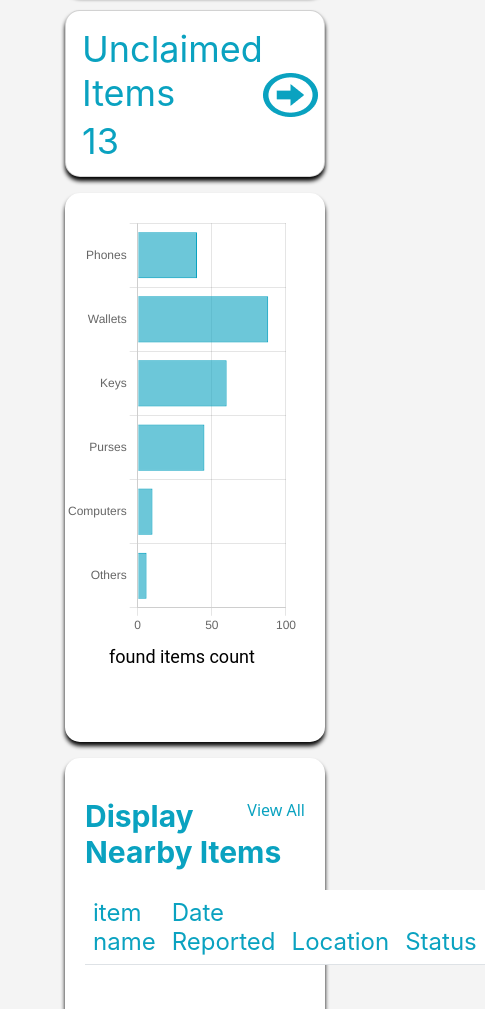
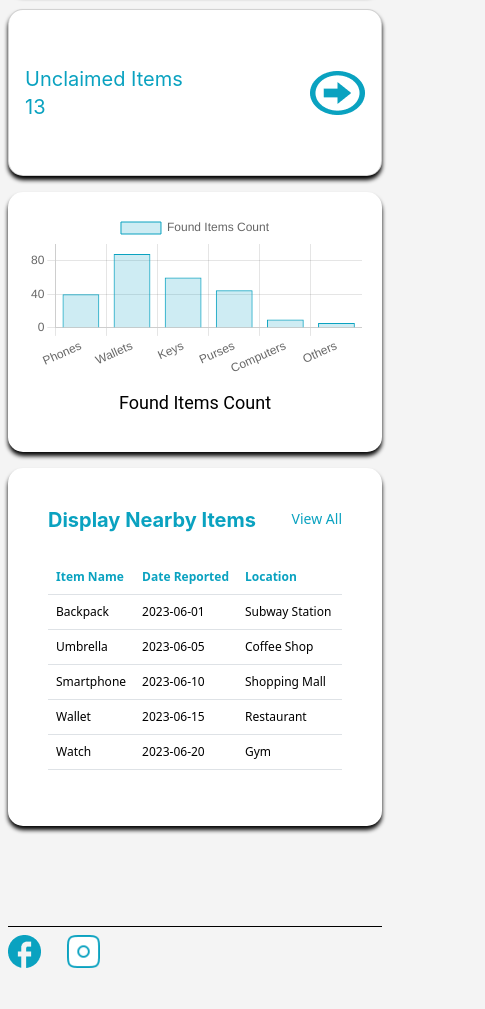
Before and after one commit to MohamedHnef/Lost-And-Found-Project, a plain HTML site: page index.html in a window 390 px wide. Shown: the part 740-1749 px from the top of the page, 485 px wide, since content can reach past the window. Drawn offline with nearby package versions, Linux system fonts and the light colour scheme.

Commit message:
Adjusted responsive design for better display on smaller screens - Changed units to relative units and add media queries - Populated the table with data from JSON file

```diff
--- a/css/style.css
+++ b/css/style.css
@@ -5,16 +5,47 @@
 }
 body {
     background-color: #f4f4f4;
+    display: flex;
+    flex-direction: column;
+    min-height: 100vh;
+    font-size: 16px;
 }
 nav {
-    height: 121px;
+    height: 7.5rem;
+}
+.wrapper {
+    margin: 0 4rem;
+    flex: 1;
+    display: flex;
+    flex-direction: column;
+}
+.main-content {
+    flex: 1;
+}
+.footer {
+    height: 5rem;
+    background-color: #f4f4f4;
+    border-top: 1px solid #000;
+    display: flex;
+    padding-top: 1.625rem;
+    margin-top: 5.25rem;
+}
+.footer-icons {
+    display: flex;
+    gap: 1.625rem;
+}
+.footer-icon {
+    width: 2.0625rem;
+    height: 2.0625rem;
 }
 .navbar .nav-link {
-    font-size: 24px;
+    font-size: 1.5rem;
     color: #0AA2C0;
+    display: flex;
+    align-items: center;
+    height: 100%;
 }
 .navbar .nav-link:hover {
-    font-size: 24px;
     color: #0AA2C0;
 }
 .navbar .nav-link.activee {
@@ -22,39 +53,39 @@ nav {
     color: #0AA2C0;
 }
 .logo {
-    height: 90px;
-    margin-left: 65px;
+    height: 5.625rem;
+    margin-left: 4rem;
 }
 .navbar .navbar-brand {
     color: #0AA2C0;
-    font-size: 24px;
+    font-size: 1.5rem;
     font-weight: bold;
+    align-items: center;
 }
 .navbar .navbar-brand:hover {
     color: #0AA2C0;
 }
 .navbar ul li {
-    padding-right: 40px;
+    padding-right: 2.5rem;
 }
 .profile-dropdown .profile-img {
-    width: 50px;
-    height: 50px;
+    width: 5.125rem;
+    height: 5.5rem;
 }
 .profile-dropdown .profile-info {
     display: flex;
     flex-direction: column;
+    margin-top: 0.625rem;
+    font-size: 1.5rem;
 }
 .profile-dropdown .text-muted {
-    font-size: 12px;
+    font-size: 0.75rem;
     opacity: 0.6;
-}
-.wrapper {
-    margin: 0 65px;
 }
 .breadcrumb {
     height: auto;
     margin: 0;
-    margin-bottom: 26px;
+    margin-bottom: 1.625rem;
 }
 .breadcrumb a {
     text-decoration: none;
@@ -69,17 +100,16 @@ nav {
     color: #0AA2C0;
     text-align: center;
     font-family: "Fira Sans";
-    font-size: 24px;
-    font-style: normal;
+    font-size: 1.5rem;
     font-weight: 700;
-    line-height: 28px;
+    line-height: 1.75rem;
 }
 .custom-card {
     width: 100%;
-    height: 167px;
-    border-radius: 15px;
+    height: 10.4375rem;
+    border-radius: 0.9375rem;
     background: #FFF;
-    box-shadow: 0px 4px 4px 0px #000;
+    box-shadow: 0px 0.25rem 0.25rem 0px #000;
 }
 .custom-card .card-body {
     display: flex;
@@ -89,83 +119,136 @@ nav {
 .custom-card .card-title {
     color: #0AA2C0;
     font-family: Inter;
-    font-size: 36px;
-    font-style: normal;
+    font-size: 2.25rem;
     font-weight: 400;
     line-height: normal;
 }
 .custom-card .card-subtitle {
     color: #0AA2C0;
     font-family: Inter;
-    font-size: 36px;
-    font-style: normal;
+    font-size: 2.25rem;
     font-weight: 400;
     line-height: normal;
 }
 .arrow-icon {
-    width: 55px;
-    height: 44px;
+    width: 3.4375rem;
+    height: 2.75rem;
 }
 .chart-background, .data-background {
     width: 100%;
-    height: 549px;
+    height: auto;
     flex-shrink: 0;
-    border-radius: 15px;
+    border-radius: 0.9375rem;
     background: #FFF;
-    box-shadow: 0px 4px 4px 0px rgba(0, 0, 0, 0.98);
+    box-shadow: 0px 0.25rem 0.25rem 0px rgba(0, 0, 0, 0.98);
     display: flex;
     flex-direction: column;
     justify-content: start;
     align-items: flex-start;
-    padding-top: 20px; /* Ensure there's some top padding */
+    padding: 1.25rem;
+    box-sizing: border-box;
 }
 .chart-container {
     position: relative;
-    height: 80%;
-    width: 90%;
+    height: auto;
+    width: 100%;
+    max-width: 100%;
 }
-.chart-container p{
-    padding-top: 10px;
+.chart-container canvas {
+    max-width: 100%;
+    height: auto;
+}
+.chart-container p {
+    padding-top: 0.625rem;
     text-align: center;
     color: #000;
     font-family: Roboto;
-    font-size: 18px;
-    font-style: normal;
+    font-size: 1.125rem;
     font-weight: 400;
-    line-height: normal;
 }
 .data-container {
-    padding: 20px;
+    padding: 1.25rem;
     width: 100%;
     position: relative;
 }
-.data-container h3{
+.data-container h3 {
     color: #0AA2C0;
     font-family: Inter;
-    font-size: 30px;
-    font-style: normal;
+    font-size: 1.875rem;
     font-weight: 700;
-    line-height: normal;
 }
 .table {
     width: 100%;
-    margin-top: 20px;
+    margin-top: 1.25rem;
 }
-.table th{
+.table-responsive {
+    overflow-x: auto;
+}
+.table th, .table td {
+    white-space: nowrap;
+    text-overflow: ellipsis;
+    overflow: hidden;
+}
+.table th {
+    font-size: 1rem;
     color: #0AA2C0;
-    font-family: Inter;
-    font-size: 24px;
-    font-style: normal;
-    font-weight: 400;
-    line-height: normal;
+
+}
+.table td {
+    font-size: 0.875rem;
 }
 .view-all-link {
     position: absolute;
-    top: 20px;
-    right: 20px;
+    top: 1.25rem; /* 20px */
+    right: 1.25rem; /* 20px */
     color: #0AA2C0;
     text-decoration: none;
 }
 .view-all-link:hover {
     text-decoration: underline;
 }
+@media (max-width: 1200px) {
+    .custom-card .card-title,
+    .custom-card .card-subtitle {
+        font-size: 2rem; /* 32px */
+    }
+    .chart-background, .data-background {
+        height: auto;
+    }
+    .wrapper {
+        margin: 0 2rem; /* 32px */
+    }
+}
+@media (max-width: 768px) {
+    .custom-card .card-title,
+    .custom-card .card-subtitle {
+        font-size: 1.5rem;
+    }
+    .wrapper {
+        margin: 0 1rem;
+    }
+    .footer {
+        padding-top: 1rem;
+    }
+    .table th, .table td {
+        font-size: 0.75rem;
+    }
+    .data-container h3 {
+        font-size: 1.25rem;
+    }
+    .view-all-link {
+        font-size: 0.875rem;
+    }
+}
+@media (max-width: 576px) {
+    .custom-card .card-title,
+    .custom-card .card-subtitle {
+        font-size: 1.25rem;
+    }
+    .wrapper {
+        margin: 0 0.5rem;
+    }
+    .footer {
+        padding-top: 0.5rem;
+    }
+}
--- a/data/data.json
+++ b/data/data.json
@@ -0,0 +1,32 @@
+[
+    {
+        "itemName": "Backpack",
+        "lostDate": "2023-06-01",
+        "location": "Subway Station",
+        "status": "Lost"
+    },
+    {
+        "itemName": "Umbrella",
+        "lostDate": "2023-06-05",
+        "location": "Coffee Shop",
+        "status": "Lost"
+    },
+    {
+        "itemName": "Smartphone",
+        "lostDate": "2023-06-10",
+        "location": "Shopping Mall",
+        "status": "Lost"
+    },
+    {
+        "itemName": "Wallet",
+        "lostDate": "2023-06-15",
+        "location": "Restaurant",
+        "status": "Lost"
+    },
+    {
+        "itemName": "Watch",
+        "lostDate": "2023-06-20",
+        "location": "Gym",
+        "status": "Lost"
+    }
+]
--- a/index.html
+++ b/index.html
@@ -8,7 +8,7 @@
     <script src="https://cdn.jsdelivr.net/npm/bootstrap@5.3.3/dist/js/bootstrap.bundle.min.js" integrity="sha384-YvpcrYf0tY3lHB60NNkmXc5s9fDVZLESaAA55NDzOxhy9GkcIdslK1eN7N6jIeHz" crossorigin="anonymous"></script>
     <script src="https://cdn.jsdelivr.net/npm/chart.js"></script>
     <link rel="stylesheet" href="css/style.css">
-    <script src="js/scripts.js"></script>
+    <script src="js/scripts.js" defer></script>
 </head>
 <body>
     <header>
@@ -61,8 +61,8 @@
             </div>
         </nav>
     </header>
-    <main>
     <section class="wrapper">
+        <main class="main-content">
             <nav class="breadcrumb" aria-label="breadcrumb">
                 <ol class="breadcrumb" id="breadcrumb"></ol>
             </nav>
@@ -134,7 +134,7 @@
                     <div class="chart-background">
                         <div class="chart-container">
                             <canvas id="itemsChart"></canvas>
-                            <p >found items count</p>
+                            <p>Found Items Count</p>
                         </div>
                     </div>
                 </div>
@@ -143,10 +143,11 @@
                         <div class="data-container">
                             <a href="list_Item.html" class="view-all-link">View All</a>
                             <h3>Display Nearby Items</h3>
+                            <div class="table-responsive">
                                 <table class="table">
                                     <thead>
                                         <tr>
-                                        <th>item name</th>
+                                            <th>Item Name</th>
                                             <th>Date Reported</th>
                                             <th>Location</th>
                                             <th>Status</th>
@@ -160,8 +161,14 @@
                         </div>
                     </div>
                 </div>
+            </div>
+        </main>
+        <footer class="footer">
+            <div class="footer-icons">
+                <img src="images/Facebook_Icon.png" alt="Facebook" class="footer-icon">
+                <img src="images/insta_icon.png" alt="Instagram" class="footer-icon">
+            </div>
+        </footer>
     </section>
-    </main>
-    <footer></footer>
 </body>
 </html>
--- a/js/scripts.js
+++ b/js/scripts.js
@@ -1,3 +1,43 @@
+window.onload = () => {
+    populateTableWithData();
+};
+
+const populateTableWithData = () => {
+    fetch('data/data.json')
+        .then(response => response.json())
+        .then(data => {
+            const itemsTable = document.getElementById('itemsTable');
+            itemsTable.innerHTML = ''; // Clear any existing rows
+
+            data.forEach(item => {
+                const row = document.createElement('tr');
+
+                const nameCell = document.createElement('td');
+                nameCell.textContent = item.itemName;
+                row.appendChild(nameCell);
+
+                const dateCell = document.createElement('td');
+                dateCell.textContent = item.lostDate;
+                row.appendChild(dateCell);
+
+                const locationCell = document.createElement('td');
+                locationCell.textContent = item.location;
+                row.appendChild(locationCell);
+
+                const statusCell = document.createElement('td');
+                statusCell.textContent = item.status;
+                row.appendChild(statusCell);
+
+                itemsTable.appendChild(row);
+            });
+        })
+        .catch(error => {
+            console.error('Error fetching data:', error);
+        });
+};
+
+
+
 document.addEventListener("DOMContentLoaded", function () {
     // Define the breadcrumb structure
     const breadcrumbStructure = {
@@ -47,7 +87,7 @@ document.addEventListener("DOMContentLoaded", function () {
 
 
 //chart
-document.addEventListener('DOMContentLoaded', function() {
+document.addEventListener('DOMContentLoaded', function () {
     const ctx = document.getElementById('itemsChart').getContext('2d');
     const itemsChart = new Chart(ctx, {
         type: 'bar',
@@ -56,25 +96,22 @@ document.addEventListener('DOMContentLoaded', function() {
             datasets: [{
                 label: 'Found Items Count',
                 data: [40, 88, 60, 45, 10, 6],
-                backgroundColor: 'rgba(10, 162, 192, 0.6)',
+                backgroundColor: 'rgba(10, 162, 192, 0.2)',
                 borderColor: 'rgba(10, 162, 192, 1)',
                 borderWidth: 1
             }]
         },
         options: {
-            indexAxis: 'y',
+            maintainAspectRatio: true,
+            responsive: true,
             scales: {
                 x: {
                     beginAtZero: true
+                },
+                y: {
+                    beginAtZero: true
                 }
-            },
-            plugins: {
-                legend: {
-                    display: false
-                }
-            },
-            responsive: true,
-            maintainAspectRatio: false
+            }
         }
     });
 });
```
Also changed, not shown: images/Facebook_Icon.png (added), images/insta_icon.png (added). Lines whose indentation alone changed are shown as unchanged.
